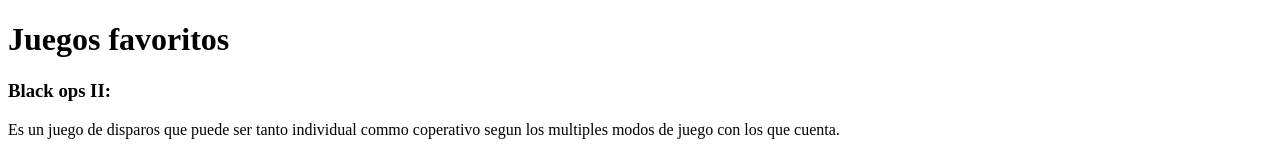
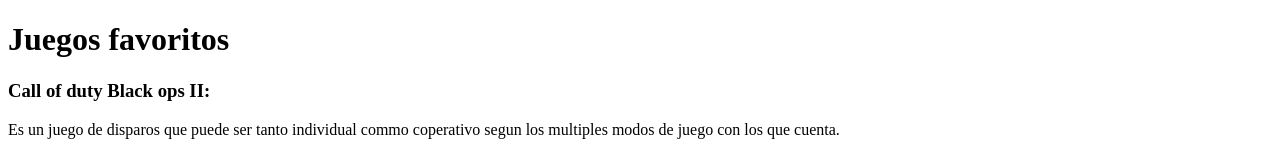
Before and after one commit to Aanuar2323/rubrica3, a plain HTML site: page index.html in a window 1280 px wide. Shown: the top 153 px of the page. Drawn offline with Linux system fonts and the light colour scheme.

Commit message:
correccion de palabras 2

```diff
--- a/index.html
+++ b/index.html
@@ -7,7 +7,7 @@
 </head>
 <body>
     <h1>Juegos favoritos</h1>
-    <h3>Black ops II:</h3>
+    <h3>Call of duty Black ops II:</h3>
     <p>Es un juego de disparos que puede ser tanto individual commo coperativo segun los multiples modos de juego con los que cuenta.</p>
     <img src="imagenes\black ops.jpg" height="200">
 
```
